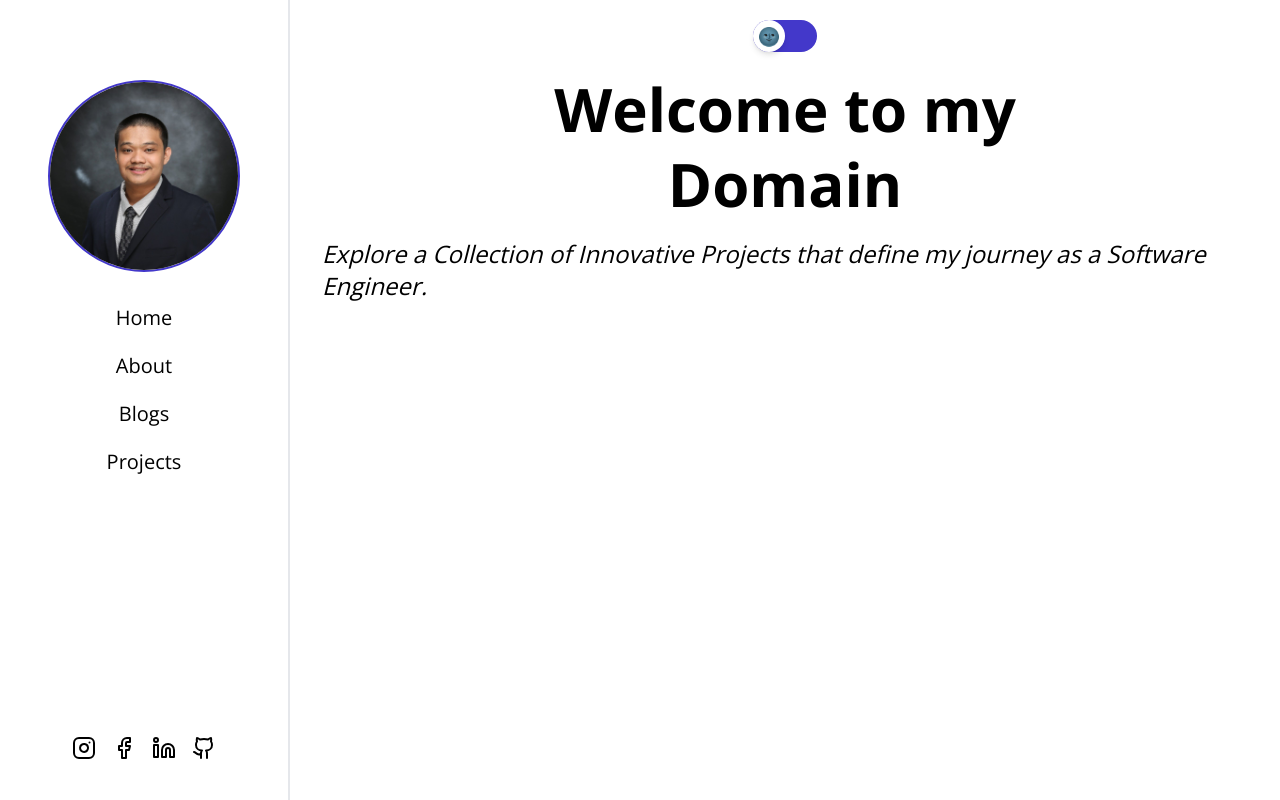
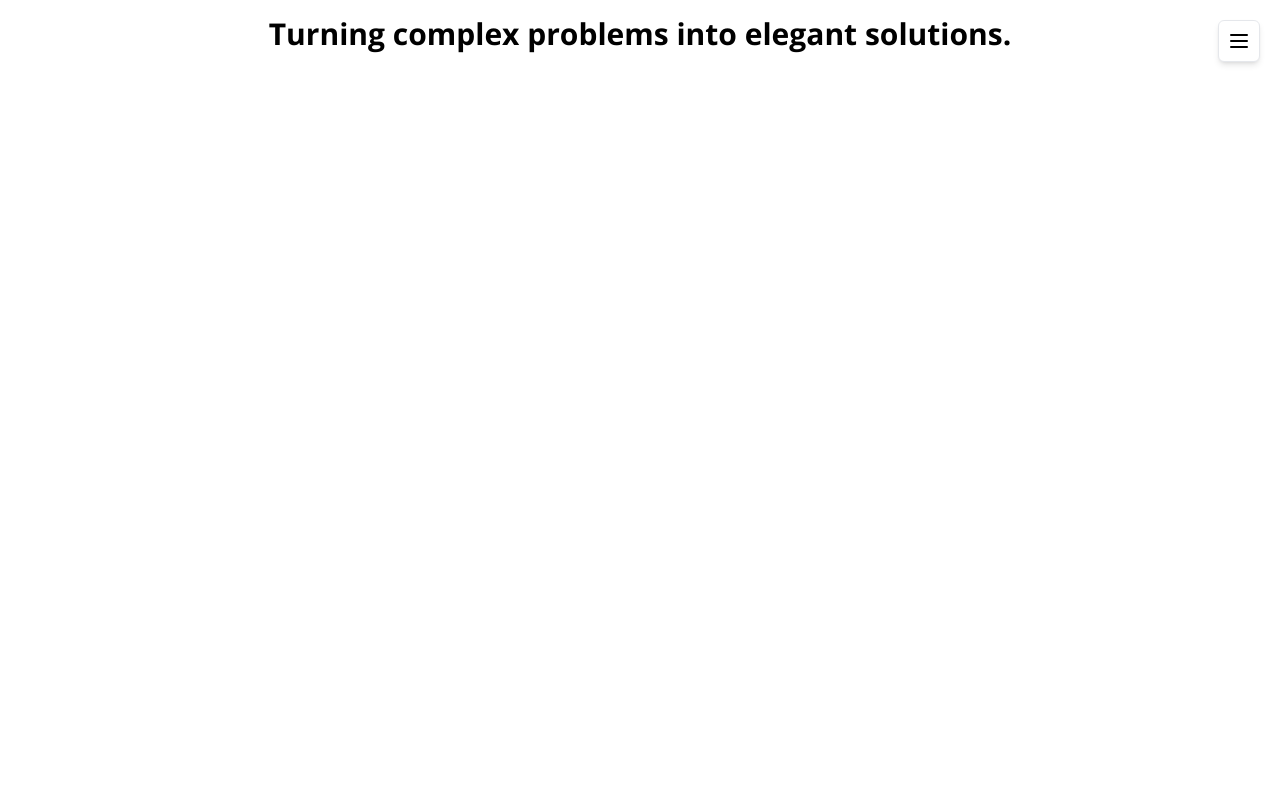
Before and after one commit to stolenfallen1/my-personal-domain, a Next.js app: page / in a window 1280 px wide. Built offline with nearby package versions, Linux system fonts and the light colour scheme.

Commit message:
should I finish this portfolio? re-designed sidebar

```diff
--- a/app/layout.tsx
+++ b/app/layout.tsx
@@ -3,7 +3,6 @@ import "./globals.css";
 import { Open_Sans } from 'next/font/google'
 import { ThemeProvider } from "@/components/theme/theme-provider";
 import { Sidebar } from "@/components/sidebar/sidebar";
-import { MobileSidebar } from "@/components/sidebar/mobile-sidebar";
 import { cn } from "@/lib/utils";
 
 const openSans = Open_Sans({
@@ -26,7 +25,6 @@ export default function RootLayout({
         <ThemeProvider attribute="class" defaultTheme="light" enableSystem disableTransitionOnChange>
           <Sidebar />
           <main className="relative max-w-screen-2xl mx-auto flex-1">
-            <MobileSidebar />
             {children}
           </main>
         </ThemeProvider>
--- a/app/page.tsx
+++ b/app/page.tsx
@@ -1,25 +1,10 @@
-import { ThemeSwitcher } from "@/components/theme/theme-switcher";
-
 export default function Home() {
   return (
     <main className="min-h-screen">
-      <section className="py-5">
-        <ThemeSwitcher />
-      </section>
-      <section className="flex flex-col items-center">
-        <div className="mb-4 flex flex-col items-center">
-          <h1 className="font-bold text-6xl leading-tight">
-            Welcome to my
-          </h1>
-          <h1 className="font-bold text-6xl leading-tight">
-            Domain
-          </h1>
-        </div>
-        <div className="flex flex-col items-center px-8">
-          <p className="text-2xl italic font-light">
-            Explore a Collection of Innovative Projects that define my journey as a Software Engineer.
-          </p>
-        </div>
+      <section className="py-4">
+        <h1 className="text-3xl font-bold text-center">
+          Turning complex problems into elegant solutions.
+        </h1>
       </section>
     </main>
   );
--- a/components/sidebar/mobile-sidebar.tsx
+++ /dev/null
@@ -1,43 +0,0 @@
-"use client";
-
-import Link from 'next/link'
-import Image from 'next/image'
-import { useState } from 'react';
-import { cn } from '@/lib/utils';
-import BusinessImage from "@/public/images/business_image.jpeg";
-import AltBusinessImage from "@/public/images/alt_business_image.svg";
-import { NAV_MENU } from '@/lib/constants/nav-menu'
-import { Instagram, Facebook, Linkedin, Github, Menu } from 'lucide-react';
-
-export function MobileSidebar() {
-    const [isMenuOpen, setIsMenuOpen] = useState(false);
-
-    const toggleMenu = () => {
-        setIsMenuOpen(!isMenuOpen);
-    }
-
-    return (
-        <>
-            <nav className="block md:hidden absolute top-6 left-2">
-                <Menu onClick={toggleMenu} className="cursor-pointer hover:text-indigo-700 hover:dark:text-amber-400" />
-                <div className={cn("fixed inset-0 bg-black bg-opacity-50 z-50 transition-opacity", isMenuOpen ? "opacity-100 pointer-events-auto" : "opacity-0 pointer-events-none")} />
-                <div className={cn("fixed top-0 left-0 h-full w-1/2 bg-white shadow-lg z-50 transform transition-transform", isMenuOpen ? "translate-x-0" : "-translate-x-full")}>
-                        <ul className="mt-4">
-                        {NAV_MENU.map((item) => (
-                            <li key={item.label}>
-                                <Link href={item.href}>
-                                    <p
-                                        className="text-md lg:text-xl font-extralight hover:underline"
-                                        onClick={() => setIsMenuOpen(false)}
-                                    >
-                                        {item.label}
-                                    </p>
-                                </Link>
-                            </li>
-                            ))}
-                        </ul>
-                </div>
-            </nav>
-        </>
-    )
-}
--- a/components/sidebar/sidebar.tsx
+++ b/components/sidebar/sidebar.tsx
@@ -1,55 +1,83 @@
 "use client";
 
-import Link from 'next/link'
-import Image from 'next/image'
-import { useState } from 'react';
-import BusinessImage from "@/public/images/business_image.jpeg";
-// import AltBusinessImage from "@/public/images/alt_business_image.svg";
-import { NAV_MENU, SOCIAL_MEDIA } from '@/lib/constants/nav-menu'
-import { Instagram, Facebook, Linkedin, Github, Menu } from 'lucide-react';
+import { useState } from "react";
+import Link from "next/link";
+import { NAV_MENU, SOCIAL_MEDIA } from "@/lib/constants/nav-menu";
+import { ThemeSwitcher } from "../theme/theme-switcher";
+import { Menu, X, Instagram, Facebook, Linkedin, Github } from "lucide-react";
+import { cn } from "@/lib/utils";
 
 export function Sidebar() {
-    // const [showAnotherImage, setShowAnotherImage] = useState(false);
+    const [isMenuOpen, setIsMenuOpen] = useState(false);
 
-    const handleLogoClick = () => {
-        // setShowAnotherImage(!showAnotherImage);
-        alert("Logo clicked");
-    }
+    const toggleMenu = () => {
+        setIsMenuOpen(!isMenuOpen);
+    };
 
     return (
         <>
-            <nav className="hidden md:flex flex-col items-center border-r-2 px-8 lg:px-12 py-20">
-                <section>
-                    <div className="w-full relative">
-                        <Image
-                            src={BusinessImage}
-                            alt="business profile image"
-                            objectFit="cover"
-                            className="w-36 h-36 lg:w-48 lg:h-48 top-0 left-0 object-cover rounded-full border-2 cursor-pointer border-indigo-700 dark:border-amber-400"
-                            onClick={handleLogoClick}
+            {/* Hamburger Menu Button */}
+            <button
+                className="fixed top-5 right-5 z-50 p-2 rounded-md border bg-white shadow-md dark:bg-gray-800 dark:text-white"
+                onClick={toggleMenu}
+                aria-label="Toggle Menu"
+            >
+                {isMenuOpen ? <X size={24} /> : <Menu size={24} />}
+            </button>
+
+            {/* Mobile Sidebar */}
+            <div
+                className={cn(
+                "fixed inset-0 z-40 bg-white dark:bg-gray-900 flex flex-col items-center transition-transform duration-300",
+                isMenuOpen ? "translate-x-0" : "-translate-x-full"
+                )}
+            >
+                {/* Profile Section */}
+                <div className="flex flex-col items-center mt-10">
+                <img
+                    src="/images/business_image.jpeg"
+                    alt="Business Profile"
+                    className="w-24 h-24 rounded-full border-2 border-indigo-700 dark:border-amber-400"
                 />
+                <p className="mt-4 text-lg font-medium dark:text-white">Jhon Llyod Quizeo</p>
                 </div>
-                </section>
-                <ul className="mt-8 flex flex-col items-center gap-5">
-                    {NAV_MENU.map((item) => (
-                        <li key={item.label}>
-                            <Link href={item.href}>
-                                <p className="text-md lg:text-xl font-extralight hover:underline">{item.label}</p>
+
+                {/* Navigation Links */}
+                <ul className="mt-8 flex flex-col items-center gap-4">
+                {NAV_MENU.map((item, index) => (
+                    <li key={index}>
+                    <Link href={item.href} onClick={() => setIsMenuOpen(false)}>
+                        <p className="text-xl font-light hover:underline dark:text-white">
+                        {item.label}
+                        </p>
                     </Link>
                     </li>
                 ))}
                 </ul>
-                <ul className="flex items-center gap-4 absolute bottom-10">
-                    {SOCIAL_MEDIA.map((item) => (
-                        <Link href={item.href}>
-                            {item.label === "Instagram" && <Instagram size={24} className="hover:text-red-400" />}
-                            {item.label === "Facebook" && <Facebook size={24} className="hover:text-blue-800" />}
-                            {item.label === "Linkedin" && <Linkedin size={24}  className="hover:text-sky-500" />}
-                            {item.label === "Github" && <Github size={24} className="hover:text-slate-400" />}
-                        </Link>
+
+                {/* Theme Switcher */}
+                <div className="mt-6">
+                <ThemeSwitcher />
+                </div>
+
+                {/* Social Media Links */}
+                <ul className="mt-10 flex items-center gap-6">
+                {SOCIAL_MEDIA.map((item, index) => (
+                    <a
+                    href={item.href}
+                    key={index}
+                    target="_blank"
+                    rel="noopener noreferrer"
+                    className="dark:text-white hover:opacity-80"
+                    >
+                    {item.label === "Instagram" && <Instagram size={24} />}
+                    {item.label === "Facebook" && <Facebook size={24} />}
+                    {item.label === "Linkedin" && <Linkedin size={24} />}
+                    {item.label === "Github" && <Github size={24} />}
+                    </a>
                 ))}
                 </ul>
-            </nav>
+            </div>
         </>
-    )
+    );
 }
--- a/components/theme/theme-switcher.tsx
+++ b/components/theme/theme-switcher.tsx
@@ -17,11 +17,11 @@ export function ThemeSwitcher() {
     return (
         <div className="flex items-center justify-center">
             <button
-                className="relative w-16 h-8 rounded-full p-1 transition-all duration-300 bg-indigo-700 dark:bg-amber-400"
+                className="relative w-12 h-6 rounded-full p-1 transition-all duration-300 bg-indigo-700 dark:bg-amber-400"
                 onClick={toggleTheme}
             >
                 <span
-                    className="absolute inset-0 flex items-center justify-center w-8 h-8 rounded-full bg-white shadow-md transform transition-transform duration-300 translate-x-0 dark:translate-x-full"
+                    className="absolute inset-0 flex items-center justify-center w-6 h-6 rounded-full bg-white shadow-md transform transition-transform duration-300 translate-x-0 dark:translate-x-full"
                 >
                     <ThemeSwitchEmoji isDark={isDarkMode} />
                 </span>
```
Lines whose indentation alone changed are shown as unchanged.
